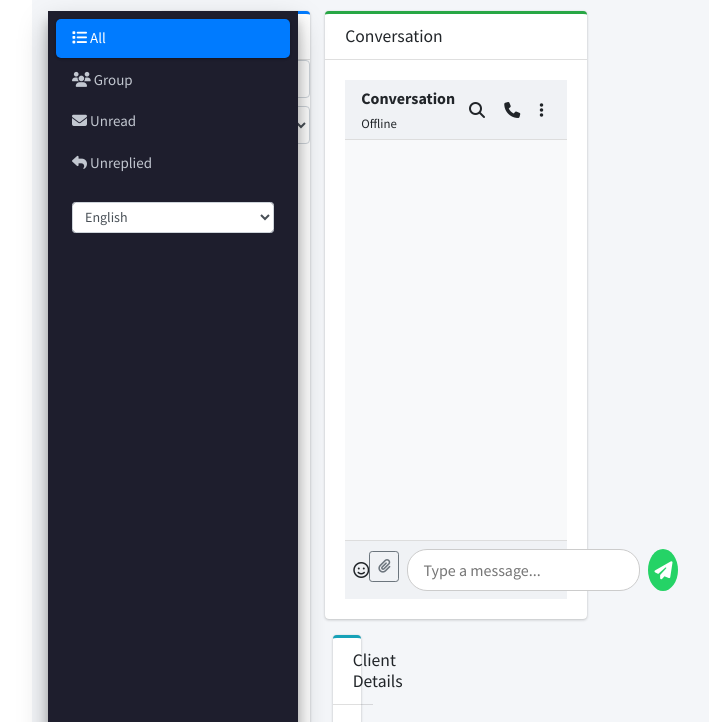
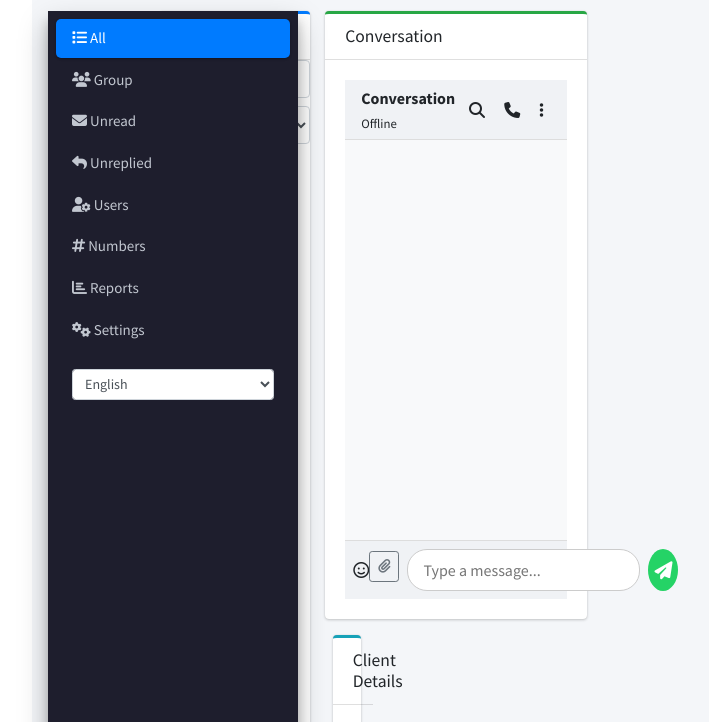
Before and after one commit to leticia-2006/WhatsAppAutomation_New, a website: page frontend/dashboard.html in a window 1280 px wide. Shown: the part 62-784 px from the top of the page, without its empty margins (218-927 px from the left). Drawn offline with nearby package versions, Linux system fonts and the light colour scheme; no server answers; sample sign-in values are in the browser's storage; a script that the page names is missing.

Commit message:
Update dashboard.html

```diff
--- a/frontend/dashboard.html
+++ b/frontend/dashboard.html
@@ -59,8 +59,12 @@
           <li class="nav-item"><a href="#" class="nav-link tab-link" data-tab="unread"><i class="fas fa-envelope"></i> <p>Unread</p></a></li>
           <li class="nav-item"><a href="#" class="nav-link tab-link" data-tab="unreplied"><i class="fas fa-reply"></i> <p>Unreplied</p></a></li>
           <li class="nav-item"><a href="#" id="qr-link" style="display:none;" class="nav-link"><i class="fas fa-qrcode"></i> <p>Link WhatsApp</p></a></li>
-        </ul>
-       </nav>
+          <li class="nav-item"><a href="users.html" class="nav-link"><i class="fas fa-user-cog"></i> <p>Users</p></a></li>
+          <li class="nav-item"><a href="numbers.html" class="nav-link"><i class="fas fa-hashtag"></i> <p>Numbers</p></a></li>
+          <li class="nav-item"><a href="reports.html" class="nav-link"><i class="fas fa-chart-bar"></i> <p>Reports</p></a></li>
+          <li class="nav-item"><a href="settings.html" class="nav-link"><i class="fas fa-cogs"></i> <p>Settings</p></a></li>
+         </ul>
+      </nav>
 
        <!-- FIXED: إضافة اختيار اللغة في السايدبار -->
        <div class="p-3">
```
